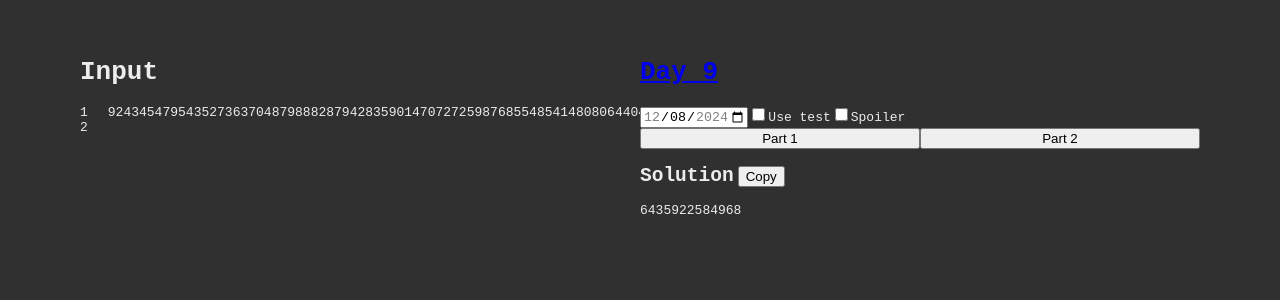
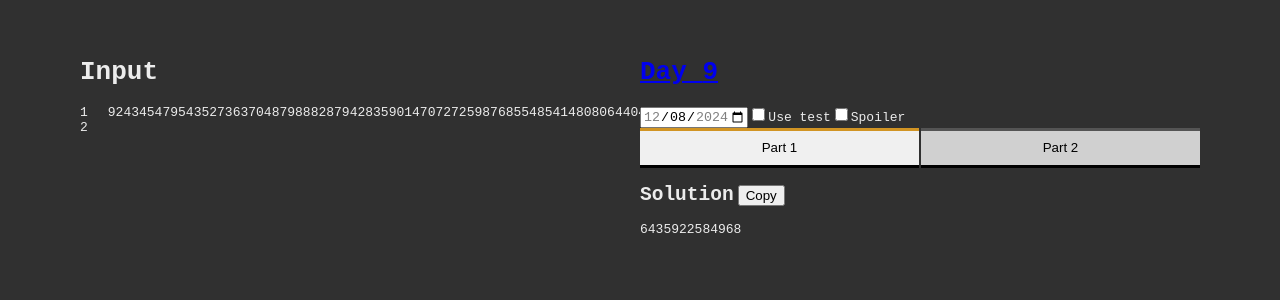
Before and after one commit to LordArugula/advent-of-code-2024, a React (Vite) app: page / in a window 1280 px wide. Shown: the top 300 px of the page. Built offline with nearby package versions, Linux system fonts and the light colour scheme.

Commit message:
update styling

```diff
--- a/src/App.css
+++ b/src/App.css
@@ -14,11 +14,25 @@
 }
 
 .tab-container {
-  display: flex
+  display: flex;
+  gap: 2px;
 }
 
 .tab-button {
   flex-grow: 1;
+  height: 40px;
+  border-width: 3px 0px;
+  border-color: black;
+  background-color: #D0D0D0;
+}
+
+.tab-button:active {
+  background-color: white;
+}
+
+.tab-button.active {
+  background-color: #f0f0f0;
+  border-top-color: #d19424;
 }
 
 .multiline-text-container {
--- a/src/App.tsx
+++ b/src/App.tsx
@@ -124,8 +124,8 @@ function App() {
             </form>
           </div>
           <div className="tab-container">
-            <button className="tab-button" onClick={() => setPart(1)}>Part 1</button>
-            <button className="tab-button" onClick={() => setPart(2)}>Part 2</button>
+            <button type="button" className={["tab-button", part === 1 && "active"].join(" ")} onClick={() => setPart(1)}>Part 1</button>
+            <button type="button" className={["tab-button", part === 2 && "active"].join(" ")} onClick={() => setPart(2)}>Part 2</button>
           </div>
           <div>
             {
```
